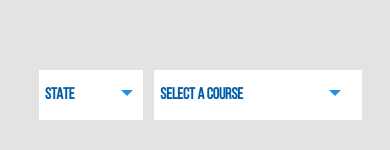
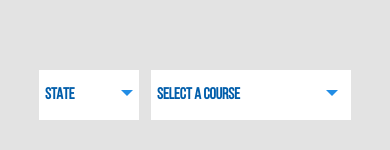
Before and after one commit to Disc-Rescue-Network/disc-rescue-network, a React (Create React App) app: page /components in a window 390 px wide. Shown: the part 487-637 px from the top of the page. Built offline with nearby package versions, Linux system fonts and the light colour scheme.

Commit message:
Changes in courses.css

```diff
--- a/src/styles/courses.css
+++ b/src/styles/courses.css
@@ -4,7 +4,7 @@
     margin: 0 auto;
     display: flex;
     flex-direction: row;
-    gap: 0.7rem;
+    gap: 0.5rem;
 }
 
 .select-box select:focus {
@@ -51,7 +51,7 @@
 
 .form-select {
     display: block;
-    width: 100%;
+    width: 98%;
     padding: .375rem 2.25rem .375rem .75rem;
     -moz-padding-start: calc(0.75rem - 3px);
     font-size: 1rem;
@@ -69,6 +69,12 @@
     -webkit-appearance: none;
     -moz-appearance: none;
     appearance: none
+}
+
+@media screen and (max-width: 500px) {
+    .form-select {
+        width: 96%;
+    }
 }
 
 .select-box .arrow.one:after {
```
